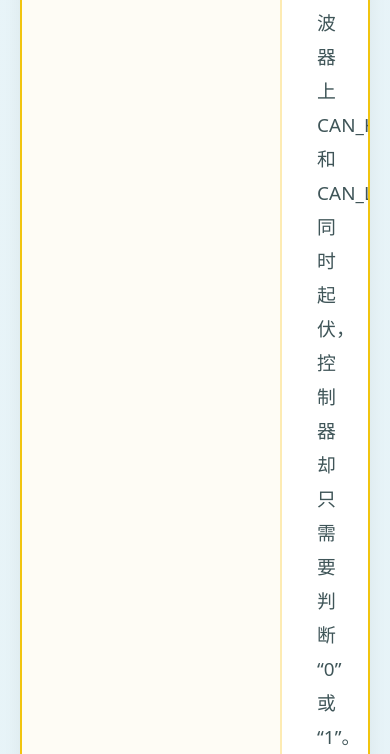
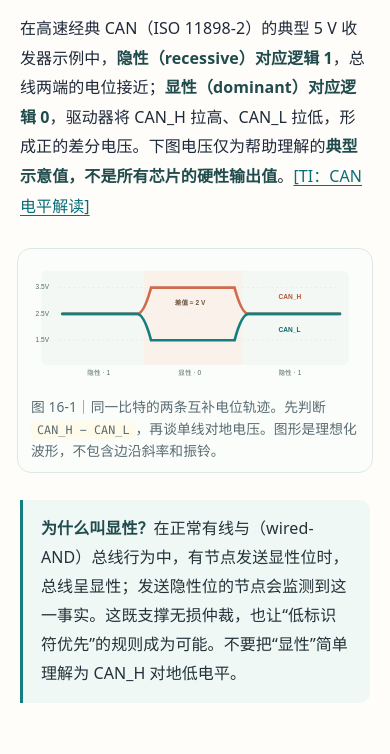
Before and after one commit to 1998x-stack/CAN-bus-tutorial, a plain HTML site: page 16.html in a window 390 px wide. Shown: the part 756-1510 px from the top of the page. Drawn offline with Linux system fonts and the light colour scheme.

Commit message:
fix: load chapter CSS after legacy inline styles so responsive rules apply

```diff
--- a/16.html
+++ b/16.html
@@ -4,7 +4,7 @@
 <head>
     <meta charset="UTF-8">
     <title>第16章 CAN总线电平与差分信号</title>
-    <link rel="stylesheet" href="theme.css"><link rel="stylesheet" href="assets/olah-can-16-18.css">
+    <link rel="stylesheet" href="theme.css">
     <style>
         * { margin:0; padding:0; box-sizing:border-box; }
         body {
@@ -114,7 +114,7 @@
         .tip { background: #e0f2fe; border-left: 6px solid #0ea5e9; }
         .warning { background: #fee2e2; border-left: 6px solid #ef4444; }
         .highlight { background: #fef9c3; border: 1px solid #facc15; }
-    </style>
+    </style><link rel="stylesheet" href="assets/olah-can-16-18.css">
 </head>
 <body><a class="skip-link" href="#content">跳转至正文</a>
 <div class="double-border">
```
